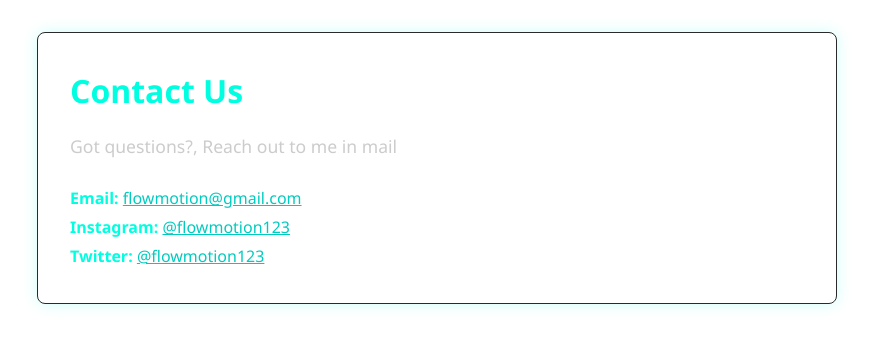
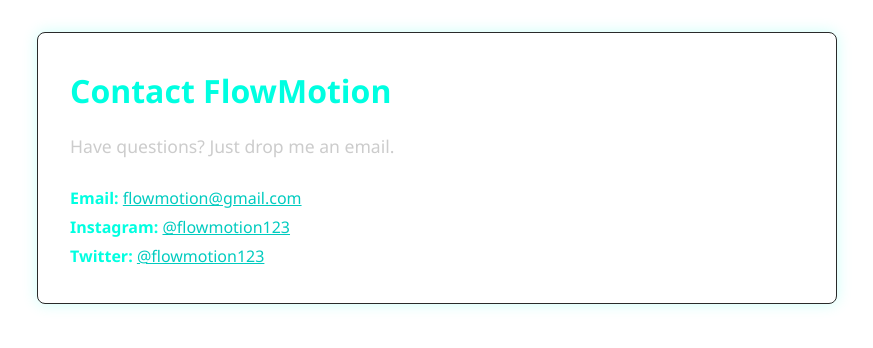
Before and after one commit to mkathir0/flowmotion-app, a Next.js app: page /contact in a window 1280 px wide. Shown: the top 348 px of the page, without its empty margins (203-1076 px from the left). Built offline with nearby package versions, Linux system fonts and the light colour scheme.

Commit message:
editied the contact us page to show change

```diff
--- a/src/app/contact/page.js
+++ b/src/app/contact/page.js
@@ -12,9 +12,11 @@ export default function ContactPage() {
         boxShadow: "0 0 15px rgba(0, 255, 225, 0.2)",
       }}
     >
-      <h1 style={{ color: "#00ffe1", marginBottom: "1rem" }}>Contact Us</h1>
+      <h1 style={{ color: "#00ffe1", marginBottom: "1rem" }}>
+        Contact FlowMotion
+      </h1>
       <p style={{ marginTop: "1rem", color: "#ccc", fontSize: "1.1rem" }}>
-        Got questions?, Reach out to me in mail
+        Have questions? Just drop me an email.
       </p>
       <ul
         style={{
@@ -37,7 +39,6 @@ export default function ContactPage() {
         <li>
           <strong style={{ color: "#00ffe1" }}>Instagram:</strong>{" "}
           <a
-
             target="_blank"
             rel="noopener noreferrer"
             style={{ color: "#00cbbf", textDecoration: "underline" }}
@@ -48,7 +49,6 @@ export default function ContactPage() {
         <li>
           <strong style={{ color: "#00ffe1" }}>Twitter:</strong>{" "}
           <a
-
             target="_blank"
             rel="noopener noreferrer"
             style={{ color: "#00cbbf", textDecoration: "underline" }}
```
